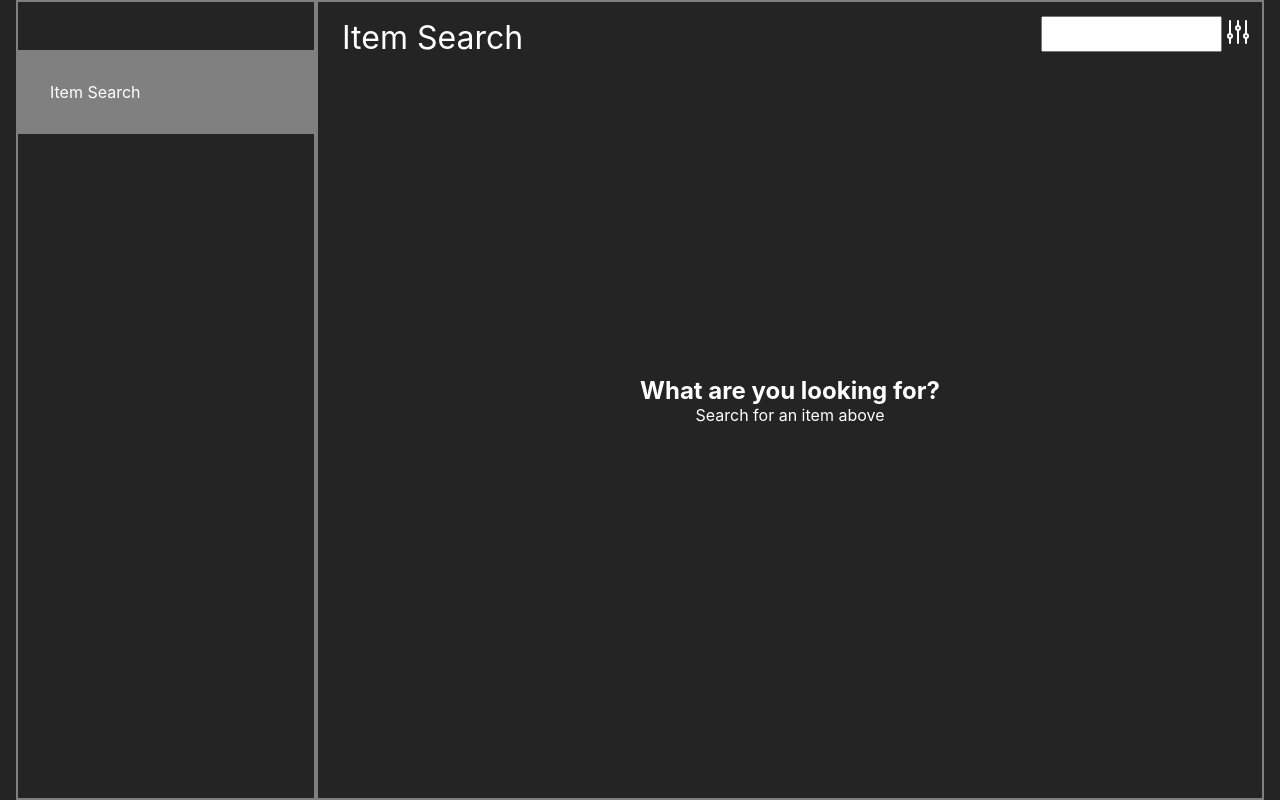
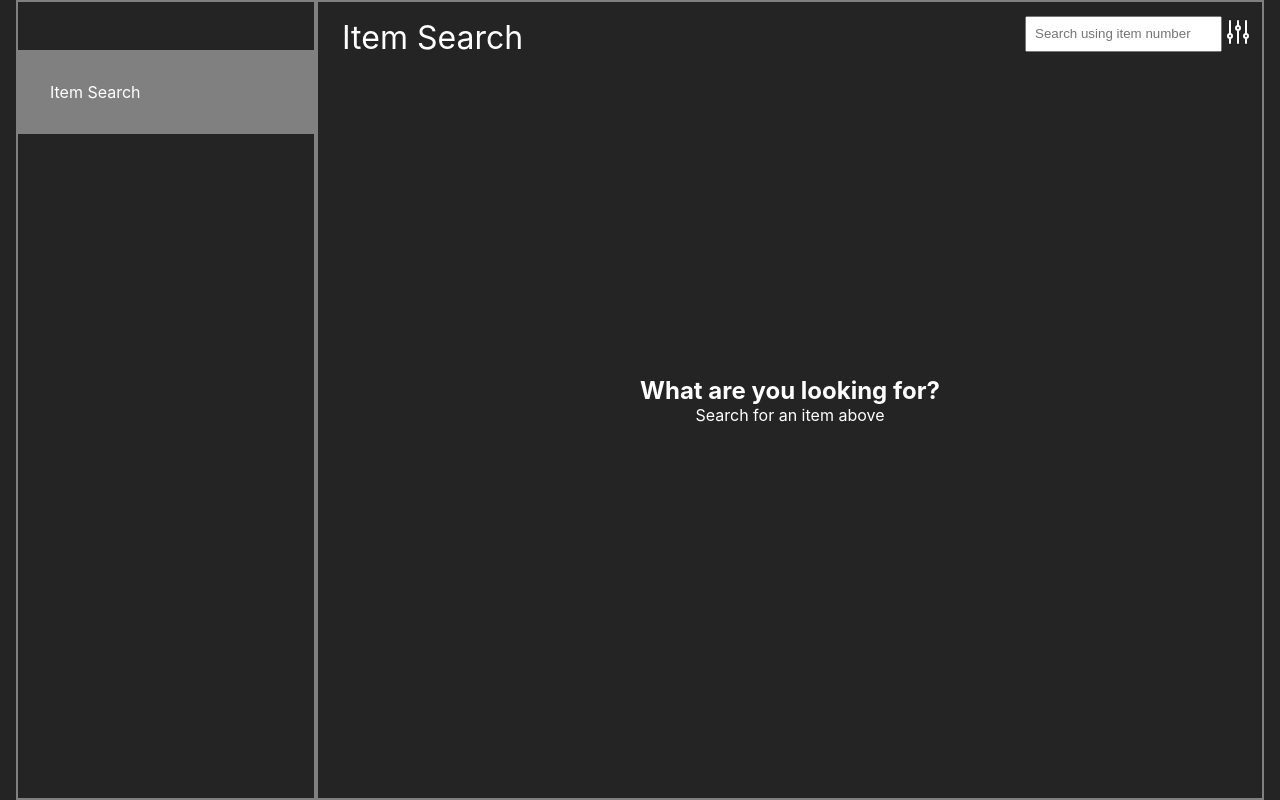
Before and after one commit to mamba-dev-KE/react-home-task, a React (Vite) app: page / in a window 1280 px wide. Built offline with nearby package versions, Linux system fonts and the light colour scheme.

Commit message:
improve input elements

```diff
--- a/src/components/RightSidebar.tsx
+++ b/src/components/RightSidebar.tsx
@@ -23,10 +23,10 @@ const RightSidebar = () => {
       </div>
 
       <div className="input-group">
-        <label htmlFor="search">Item</label>
+        <label htmlFor="sidebar-search">Item</label>
         <input
           type="text"
-          id="search"
+          id="sidebar-search"
           value={search}
           onChange={(e) => setSearch(e.currentTarget.value)}
         />
--- a/src/components/Search.tsx
+++ b/src/components/Search.tsx
@@ -26,6 +26,7 @@ const Search = () => {
         type="search"
         value={search}
         onChange={(e) => setSearch(e.currentTarget.value)}
+        placeholder='Search using item number'
       />
       <div onClick={toggle} className="filter-icon">
         <FilterIcon />
--- a/src/index.scss
+++ b/src/index.scss
@@ -118,6 +118,10 @@ main {
     width: 2rem;
     height: 2rem;
   }
+
+  input {
+    padding: 0.5rem;
+  }
 }
 
 /* utility classes */
```
